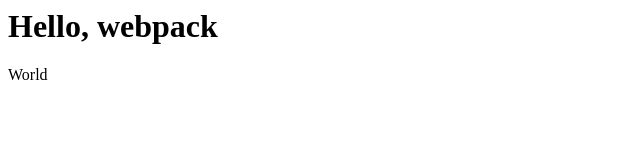
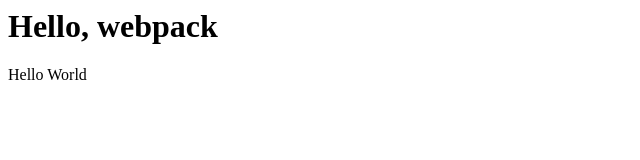
Before and after one commit to hyoni0817/webpack-example, a website: page non-webpack/public/index.html in a window 1280 px wide. Shown: the full height of the page, 0-640 px from the left. Drawn offline with Linux system fonts and the light colour scheme.

Commit message:
Feat: JS에 모듈을 사용했을 때를 구현

```diff
--- a/non-webpack/public/index.html
+++ b/non-webpack/public/index.html
@@ -1,13 +1,16 @@
 <html>
   <head>
-    <script src="./source/hello.js"></script>
-    <script src="./source/world.js"></script>
+    <!-- <script src="./source/hello.js"></script>
+    <script src="./source/world.js"></script> -->
   </head>
   <body>
     <h1>Hello, webpack</h1>
     <div id="root"></div>
-    <script>
-      document.querySelector("#root").innerHTML = word;
+    <script type="module">
+      import hello_word from "./source/hello.js";
+      import world_word from "./source/world.js";
+      console.log(hello_word);
+      document.querySelector("#root").innerHTML = hello_word + " " + world_word;
     </script>
   </body>
 </html>
--- a/non-webpack/public/source/hello.js
+++ b/non-webpack/public/source/hello.js
@@ -1 +1,3 @@
 var word = "Hello";
+
+export default word;
--- a/non-webpack/public/source/world.js
+++ b/non-webpack/public/source/world.js
@@ -1 +1,3 @@
 var word = "World";
+
+export default word;
```
